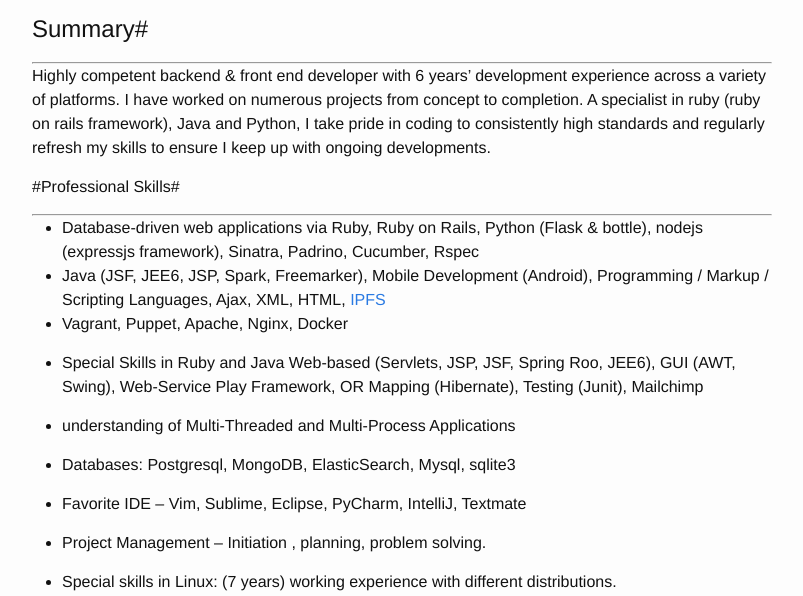
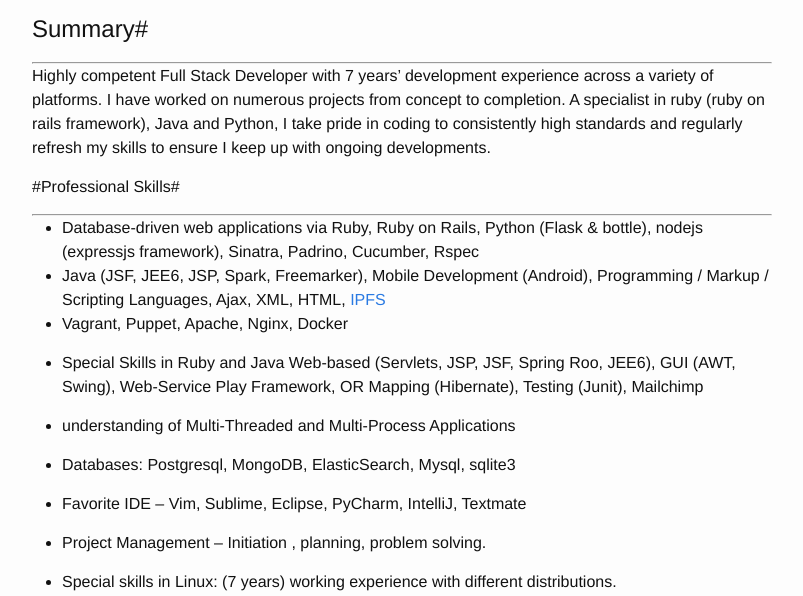
Before and after one commit to tokhi/tokhi.github.io, a Jekyll site: the page built from 2014-10-16-resume.markdown, in a window 1280 px wide and 900 px high, cut to the strip 304-900 px from the top of the window. Shown: the whole strip, without its empty margins (238-1041 px from the left). Built offline with Jekyll 4.4.1, drawn with Linux system fonts in a browser that asks for light colours.

Commit message:
Update 2014-10-16-resume.markdown

```diff
--- a/2014-10-16-resume.markdown
+++ b/2014-10-16-resume.markdown
@@ -23,7 +23,7 @@
 # Summary#
 
 <hr>
-Highly competent backend & front end developer with 6 years’ development experience across a variety of platforms. I have worked on numerous projects from concept to completion. A specialist in ruby (ruby on rails framework), Java and Python, I take pride in coding to consistently high standards and regularly refresh my skills to ensure I keep up with ongoing developments.
+Highly competent Full Stack Developer with 7 years’ development experience across a variety of platforms. I have worked on numerous projects from concept to completion. A specialist in ruby (ruby on rails framework), Java and Python, I take pride in coding to consistently high standards and regularly refresh my skills to ensure I keep up with ongoing developments.
 <br>
 
 
```
